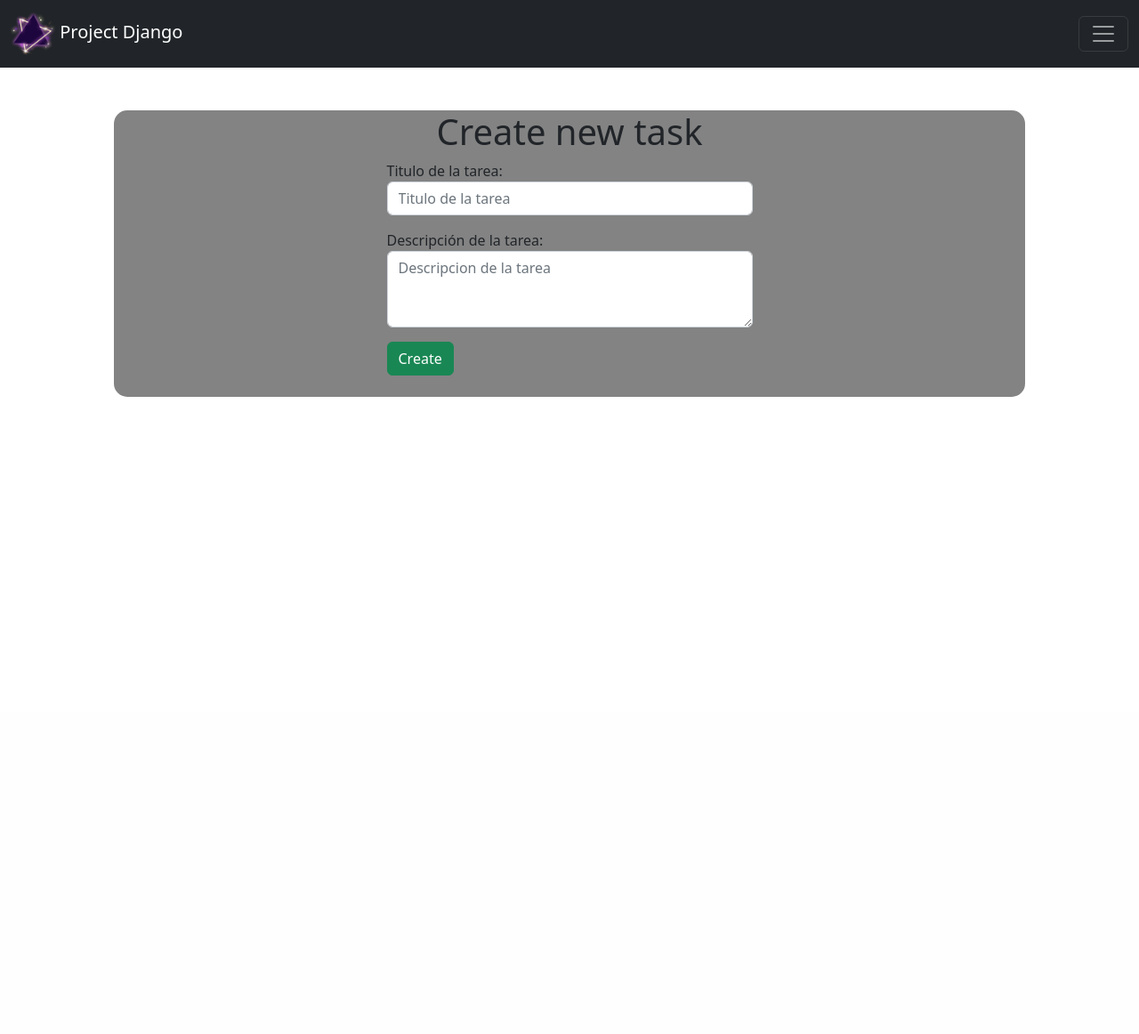
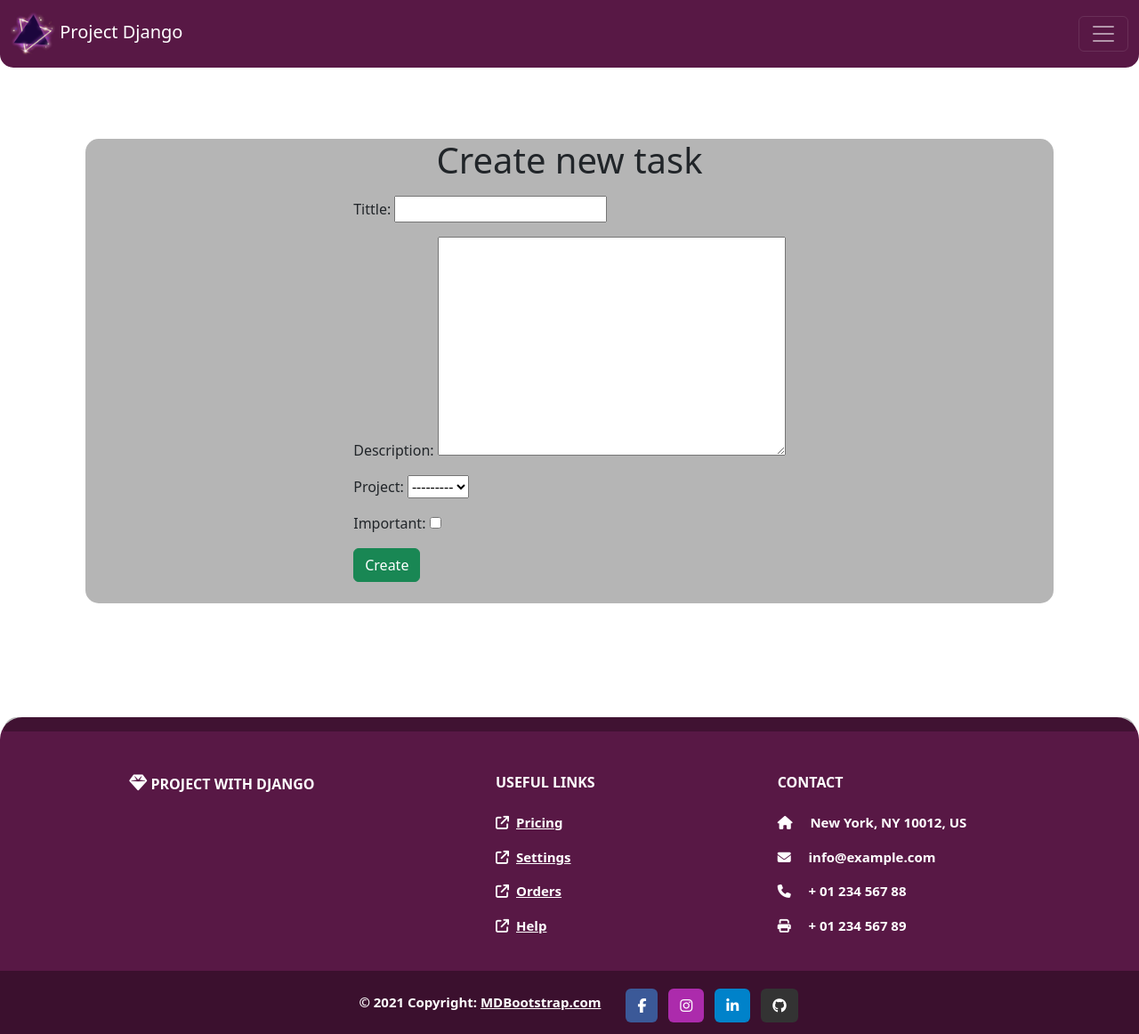
Before and after one commit to Jhonatan2022/Aprendiendo-Django, a Django app: page /create_task/ in a window 1280 px wide. Shown: the whole page at 89% size. Before the commit the page ends 800 px from the top, so only its background shows below. Run offline with Django 4.2, Linux system fonts and the light colour scheme; data that the repository does not hold is empty; some libraries are stand-ins or nearby versions.

Commit message:
New styles and functions

```diff
--- a/djangoproject/myapp/forms.py
+++ b/djangoproject/myapp/forms.py
@@ -1,37 +1,48 @@
 # Utilizaremos el método POST para enviar los datos del formulario a la base de datos
 
 # Importamor la libreria forms de django para poder crear un formulario
-from django import forms
+from django.forms import ModelForm
+
+# Importamos el modelo task
+from .models import task, Proyecto
 
 # Creamos una clase que hereda de forms.Form
 
 
-class Createtask(forms.Form):
+class Createtask(ModelForm):
+    class Meta:
+        # Definimos el modelo al que pertenece el formulario
+        model = task
+        fields = ['tittle', 'description', 'project', 'important']
 
     # Creamos un campo de tipo CharField para el título de la tarea
     # Agregaremos estilos al formulario
-    tittle = forms.CharField(label="Titulo de la tarea", max_length=60, widget=forms.TextInput(attrs={
+    # tittle = forms.CharField(label="Titulo de la tarea", max_length=60, widget=forms.TextInput(attrs={
         # Agregaremos estilos al formulario
-        'class': 'form-control',
-        'placeholder': 'Titulo de la tarea'}))
+    #    'class': 'form-control',
+    #    'placeholder': 'Titulo de la tarea'}))
 
     # Creamos un campo de tipo CharField para la descripción de la tarea
-    description = forms.CharField(
-        label="Descripción de la tarea", widget=forms.Textarea(attrs={
+    # description = forms.CharField(
+     #   label="Descripción de la tarea", widget=forms.Textarea(attrs={
             # Agregaremos estilos al formulario
-            'class': 'form-control',
-            'placeholder': 'Descripcion de la tarea',
-            'rows': '3'}))
+      #      'class': 'form-control',
+       #     'placeholder': 'Descripcion de la tarea',
+        #    'rows': '3'}))
 
     # Creamos un campo para seleccionar el proyecto al que pertenece la tarea o crear uno nuevo proyecto
 
 
 # Crearemos una clase para un formulario para crear un proyecto
-class Createproject(forms.Form):
+class Createproject(ModelForm):
+    class Meta:
+        # Definimos el modelo al que pertenece el formulario
+        model = Proyecto
+        fields = ['name']
 
     # Creamos un campo de tipo CharField para el título del proyecto
-    name = forms.CharField(label="Titulo del proyecto", max_length=50,
-    widget=forms.TextInput(attrs={
+    # name = forms.CharField(label="Titulo del proyecto", max_length=50,
+    # widget=forms.TextInput(attrs={
         # Agregaremos estilos al formulario
-        'class': 'form-control',
-        'placeholder': 'Nombre del proyecto'}))
+      #  'class': 'form-control',
+        #'placeholder': 'Nombre del proyecto'}))
--- a/djangoproject/myapp/static/styles/main.css
+++ b/djangoproject/myapp/static/styles/main.css
@@ -1,20 +1,25 @@
 /*Definimos nuestras variables*/
-:root{
-    --fondo-container: #838383;
-    --fondo-pagina: #b5b5b5;
-}
-
-/*Definimos el fondo de la pagina*/
-body {
-    background-color: var(--fondo-pagina);
+:root {
+  --fondo-container: #83838398;
+  --naranja: #ff5733;
+  --naranjaclaro: #fa826791;
+  --morado: #581845;
+  --moradoclaro: #b04f93;
+  --violeta: #c70039;
+  --blanco: white;
 }
 
 /*Definimos el fondo del container*/
 .containe {
   border-radius: 15px;
-    width: clamp(300px, 95%, 80%);
+  width: clamp(300px, 95%, 85%);
   margin: auto;
   background-color: var(--fondo-container);
+}
+
+.informacion {
+  margin-top: 5em;
+  margin-bottom: 8em;
 }
 
 @media screen and (max-width: 350px) {
@@ -24,10 +29,30 @@ body {
 }
 
 /* ------------------------------------------------------------------------------
+Estilos del navbar
+*/
+------------------------------------------------------------------------------
+  .bg-dark {
+  background-color: var(--morado);
+  border-bottom-left-radius: 15px;
+}
+
+/* ------------------------------------------------------------------------------
 Estilos del contenedor y de las cartas
-*/ ------------------------------------------------------------------------------
+*/
+------------------------------------------------------------------------------
 
 /*Ajustamos las cartas y su alineación*/
-.card{
+.card {
+  background-color: var(--violeta);
   display: flex;
 }
+
+.card:hover {
+  transform: scale(0.95);
+  transition: all 0.5s ease;
+}
+
+footer {
+  font-size: 15px;
+}
--- a/djangoproject/myapp/templates/index.html
+++ b/djangoproject/myapp/templates/index.html
@@ -4,7 +4,7 @@
 <!--Insertamos el contenido en la variable que creamos anteriormente-->
 {% block content %}
 
-<title>Login</title>
+<title>Welcome</title>
 
 <div class="row g-3 align-items-center" style="justify-content: center">
   <!--llamamos la bariable que creamos como titulo-->
--- a/djangoproject/myapp/templates/layouts/navbar.html
+++ b/djangoproject/myapp/templates/layouts/navbar.html
@@ -28,11 +28,20 @@
 
     <!--Llamamos el generador de sweet alert-->
     <script src="https://cdn.jsdelivr.net/npm/sweetalert2@11"></script>
+
+    <!--Llamamos el fonts awesome-->
+    <script
+      src="https://kit.fontawesome.com/f21459c29e.js"
+      crossorigin="anonymous"
+    ></script>
   </head>
   <body>
     <!--Creamos un menú-->
 
-    <nav class="navbar navbar-dark bg-dark mb-5">
+    <nav class="navbar navbar-dark mb-5"
+    style="background-color: var(--morado);
+    border-bottom-left-radius: 15px;
+    border-bottom-right-radius: 15px;">
       <div class="container-fluid">
         <a class="navbar-brand" href="{% url 'index' %}">
           <img
@@ -176,10 +189,137 @@
       </div>
     </nav>
 
-    <main class="containe mb-3">
+    <div class="informacion">
+    <main class="containe">
+
       <!--Creamos un block de contenido para la información-->
       {% block content %} {% endblock %}
-    </main>
+    </main></div>
+
+
+
+    <!-- Footer -->
+    <footer class="text-center text-lg-start" style="background-color: var(--morado);border-top-right-radius: 25px; border-top-left-radius: 25px; font-weight: 700; color: var(--blanco);">
+      <!-- Section: Social media -->
+      <section
+        class="p-2" style="background-color: rgba(0, 0, 0, 0.27); border-top-right-radius: 15px;
+        border-top-left-radius: 15px;
+        margin: auto;
+        width: 99.4%;"
+      >
+      </section>
+      <!-- Section: Social media -->
+
+      <!-- Section: Links  -->
+      <section class="">
+        <div class="container text-center text-md-start mt-5">
+          <!-- Grid row -->
+          <div class="row mt-3">
+            <!-- Grid column -->
+            <div class="col-md-3 col-lg-4 col-xl-3 mx-auto mb-4">
+              <!-- Content -->
+              <h6 class="text-uppercase fw-bold mb-4">
+                <i class="fas fa-gem" style="font-size: 20px;"></i>
+                Project With Django
+              </h6>
+              <p>
+
+              </p>
+            </div>
+            <!-- Grid column -->
+
+            <!-- Grid column -->
+            <div class="col-md-3 col-lg-2 col-xl-2 mx-auto mb-4">
+              <!-- Links -->
+              <h6 class="text-uppercase fw-bold mb-4">Useful links</h6>
+              <p>
+                <a href="#!" class="text-reset">
+                  <i class="fa-solid fa-arrow-up-right-from-square me-2"></i>Pricing</a>
+              </p>
+              <p>
+                <a href="#!" class="text-reset"><i class="fa-solid fa-arrow-up-right-from-square me-2"></i>Settings</a>
+              </p>
+              <p>
+                <a href="#!" class="text-reset"><i class="fa-solid fa-arrow-up-right-from-square me-2"></i>Orders</a>
+              </p>
+              <p>
+                <a href="#!" class="text-reset"><i class="fa-solid fa-arrow-up-right-from-square me-2"></i>Help</a>
+              </p>
+            </div>
+            <!-- Grid column -->
+
+            <!-- Grid column -->
+            <div class="col-md-4 col-lg-3 col-xl-3 mx-auto mb-md-0 mb-4">
+              <!-- Links -->
+              <h6 class="text-uppercase fw-bold mb-4">Contact</h6>
+              <p><i class="fas fa-home me-3"></i> New York, NY 10012, US</p>
+              <p>
+                <i class="fas fa-envelope me-3"></i>
+                info@example.com
+              </p>
+              <p><i class="fas fa-phone me-3"></i> + 01 234 567 88</p>
+              <p><i class="fas fa-print me-3"></i> + 01 234 567 89</p>
+            </div>
+            <!-- Grid column -->
+          </div>
+          <!-- Grid row -->
+        </div>
+      </section>
+      <!-- Section: Links  -->
+
+      <!-- Section: Social media -->
+      <section
+        class="d-flex justify-content-center justify-content-lg-betweenborder-bottom"
+        style="background-color: rgba(0, 0, 0, 33%)"
+      >
+        <!-- Copyright -->
+        <div class="p-4 d-lg-block">
+          © 2021 Copyright:
+          <a class="text-reset fw-bold" href="https://mdbootstrap.com/"
+            >MDBootstrap.com</a
+          >
+        </div>
+        <div class="mt-3">
+          <!-- Facebook -->
+          <a
+            class="btn text-white btn-floating m-1"
+            style="background-color: #3b5998"
+            href="#!"
+            role="button"
+            ><i class="fab fa-facebook-f"></i
+          ></a>
+
+          <!-- Instagram -->
+          <a
+            class="btn text-white btn-floating m-1"
+            style="background-color: #ac2bac"
+            href="#!"
+            role="button"
+            ><i class="fab fa-instagram"></i
+          ></a>
+
+          <!-- Linkedin -->
+          <a
+            class="btn text-white btn-floating m-1"
+            style="background-color: #0082ca"
+            href="#!"
+            role="button"
+            ><i class="fab fa-linkedin-in"></i
+          ></a>
+          <!-- Github -->
+          <a
+            class="btn text-white btn-floating m-1"
+            style="background-color: #333333"
+            href="#!"
+            role="button"
+            ><i class="fab fa-github"></i
+          ></a>
+        </div>
+
+        <!-- Copyright -->
+      </section>
+    </footer>
+    <!-- Footer -->
 
     <!--Llamamos el js de bootstrap-->
     <script
--- a/djangoproject/myapp/templates/tasks/create_task.html
+++ b/djangoproject/myapp/templates/tasks/create_task.html
@@ -8,8 +8,12 @@
 
 <h1 align="center" >Create new task</h1>
 
+
+<!--Mostramos la variable en caso de que se generé un error-->
+<p>{{ error }}</p>
+
 <!--Creamos un botón para enviar el formulario-->
-<form method="post">
+<form action="{% url 'createtask' %}"  method="post">
   <!--Llamamos la variable que creamos-->
 
   <!--Insertamos la variable -->
--- a/djangoproject/myapp/views.py
+++ b/djangoproject/myapp/views.py
@@ -148,7 +148,8 @@ def tasks(request):
 
     # Creamos una consulta para mostrarlos en la vista de los tamplates
     # Usamos el método all para obtener todos los datos de la tabla task
-    taks = task.objects.all()
+    # Creamos una consulta interna para que solo muestre las tareas del usuario actual
+    taks = task.objects.filter(user = request.user)# Pra filtrar las tareas no completadas completed__isnull=True
 
     # Imprimimos el id de la tarea que coincida con el id que le pasamos por parámetro
     return render(request, 'tasks/tasks.html', {
@@ -164,17 +165,36 @@ def create_task(request):
         return render(request, 'tasks/create_task.html', {
             'form': Createtask()
         })
+    # Creamos una condicional para que si el usuario envia un formulario, nos guarde los datos en la base de datos.
     else:
-        task.objects.create(tittle=request.POST['tittle'],
-                            description=request.POST['description'],
-                            project=request.POST['project'])
 
-        # Redireccionamos a la ruta tasks
-        return redirect('tasks')
+        # Metemos los parametro en un try en caso de que se generé un error
+        try:
+            # Creamos una variable que nos permita almacenar los datos que nos envia el usuario
+            form = Createtask(request.POST)
+            # Creamos una condicional para validar si el formulario es válido
+
+            # Creamos una variable que nos permita almacenar los datos que nos envia el usuario
+            new_task = form.save(commit=False)
+            # Asignamos la tarea a un usuario
+            new_task.user = request.user
+
+            # Guardamos los datos en la base de datos
+            new_task.save()
+
+            # Redireccionamos a la ruta tasks
+            return redirect('tasks')
+
+        # En caso de que se genere un error, nos redirecciona a la ruta create_task
+        except ValueError:
+            # Renderizamos el formulario de registro en caso de que el usuario no envie un formulario
+            return render(request, 'tasks/create_task.html', {
+                'form': Createtask(),
+                'error': 'No se ha podido crear la tarea :('
+            })
+
 
 # Creamos una vista que nos permita mostrar los proyectos que tenemos en nuestra base de datos
-
-
 def projects(request):
 
     # Creamos una variable que nos permita e almacenamos los datos en una lista de diccionarios
@@ -189,9 +209,8 @@ def projects(request):
         'projects': datosprojects
     })  # safe=False nos permite enviar datos en formato json
 
+
 # Creamos una vista para que el usuario pueda crear un nuevo proyecto
-
-
 def create_project(request):
 
     # Creamos una condicional para que si el usuario envia un formulario, nos guarde los datos en la base de datos.
```
Also changed, not shown: other parts of djangoproject/myapp/templates/layouts/navbar.html (+6 -2 lines), djangoproject/myapp/admin.py (+18 -4 lines), djangoproject/myapp/models.py (+4 -4 lines), djangoproject/myapp/templates/tasks/tasks.html (+34 -13 lines), 1 other file. Lines whose indentation alone changed are shown as unchanged.
